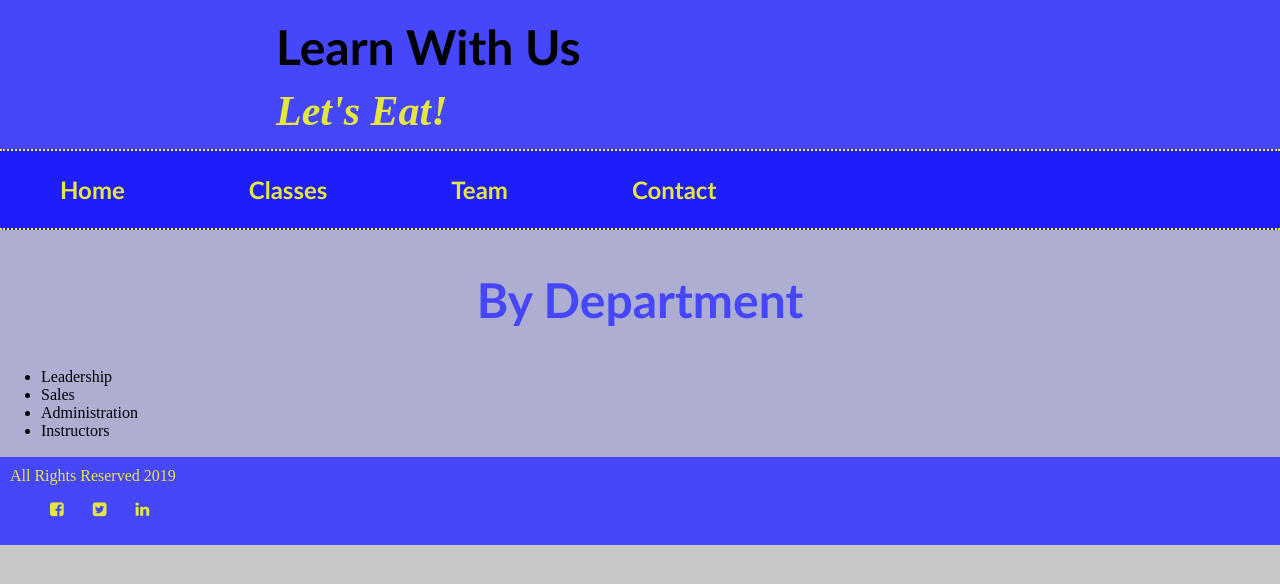
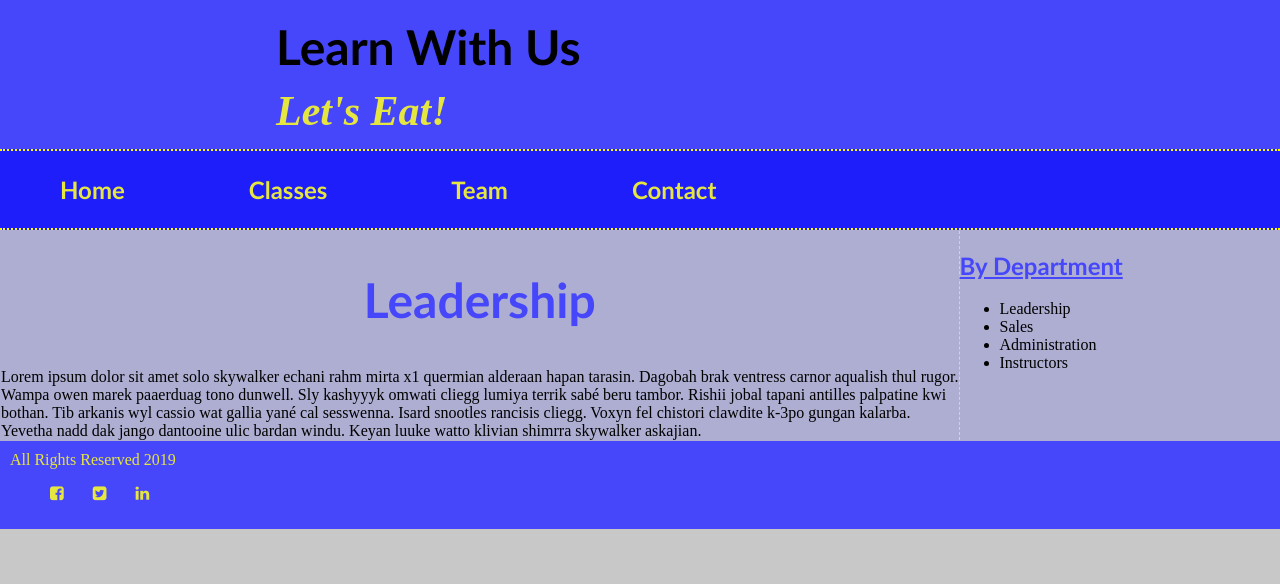
Before and after one commit to Justin-L-Kennedy/FED1StudioProject, a plain HTML site: page FED1StudioProject/Team.html in a window 1280 px wide. Drawn offline with Linux system fonts and the light colour scheme.

Commit message:
Team basic two column layout

```diff
--- a/FED1StudioProject/Team.html
+++ b/FED1StudioProject/Team.html
@@ -37,8 +37,16 @@
         </ul>
     </nav>
     <main>
-        <aside>
-            <h2 class="headingStyle">
+        <section id="teamLeftColumn">
+            <h1 class="headingStyle">
+                Leadership
+            </h1>
+            <article>
+                Lorem ipsum dolor sit amet solo skywalker echani rahm mirta x1 quermian alderaan hapan tarasin. Dagobah brak ventress carnor aqualish thul rugor. Wampa owen marek paaerduag tono dunwell. Sly kashyyyk omwati cliegg lumiya terrik sabé beru tambor. Rishii jobal tapani antilles palpatine kwi bothan. Tib arkanis wyl cassio wat gallia yané cal sesswenna. Isard snootles rancisis cliegg. Voxyn fel chistori clawdite k-3po gungan kalarba. Yevetha nadd dak jango dantooine ulic bardan windu. Keyan luuke watto klivian shimrra skywalker askajian.
+            </article>
+        </section>
+        <aside id="teamRightColumn">
+            <h2 class="subheadingStyle">
                 By Department
             </h2>
             <ul>
@@ -56,6 +64,7 @@
                 </li>
             </ul>
         </aside>
+        <div class="clear"></div>
     </main>
     <footer>
         All Rights Reserved 2019
@@ -78,7 +87,6 @@
                 </li>
             </ul>
         </div>
-
     </footer>
 </body>
 </html>
--- a/FED1StudioProject/css/custom.css
+++ b/FED1StudioProject/css/custom.css
@@ -107,6 +107,26 @@ article.galleryItem{
 
 /*#endregion*/
 
+/*#region Team Floats*/
+
+#teamLeftColumn{
+    width: 75%;
+    float: left;
+    border-right: 1px dashed rgb(230, 230, 65);
+    box-sizing: border-box; /*Changes the way width and height are figured. This means the width of 75% includes the content, padding, and border*/
+}
+
+#teamRightColumn{
+    width: 25%;
+    float: right;
+}
+
+.clear{
+    clear: both;
+}
+
+/*#endregion*/
+
 #slogan{
     color: rgb(230, 230, 65);
     font-family: 'Lucida Handwriting';
```
Also changed, not shown: FED1StudioProject/Classes.html (+0 -1 lines), FED1StudioProject/Contact.html (+0 -1 lines), 1 other file.
